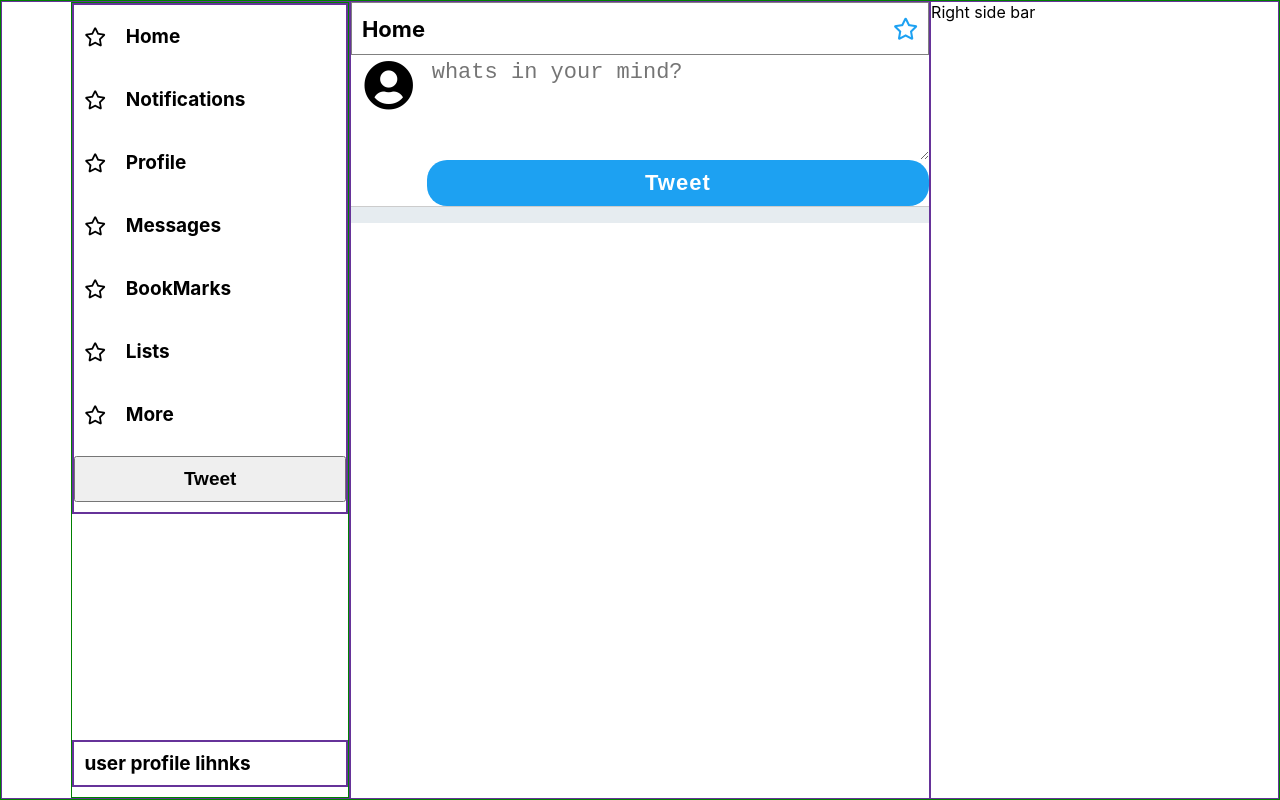
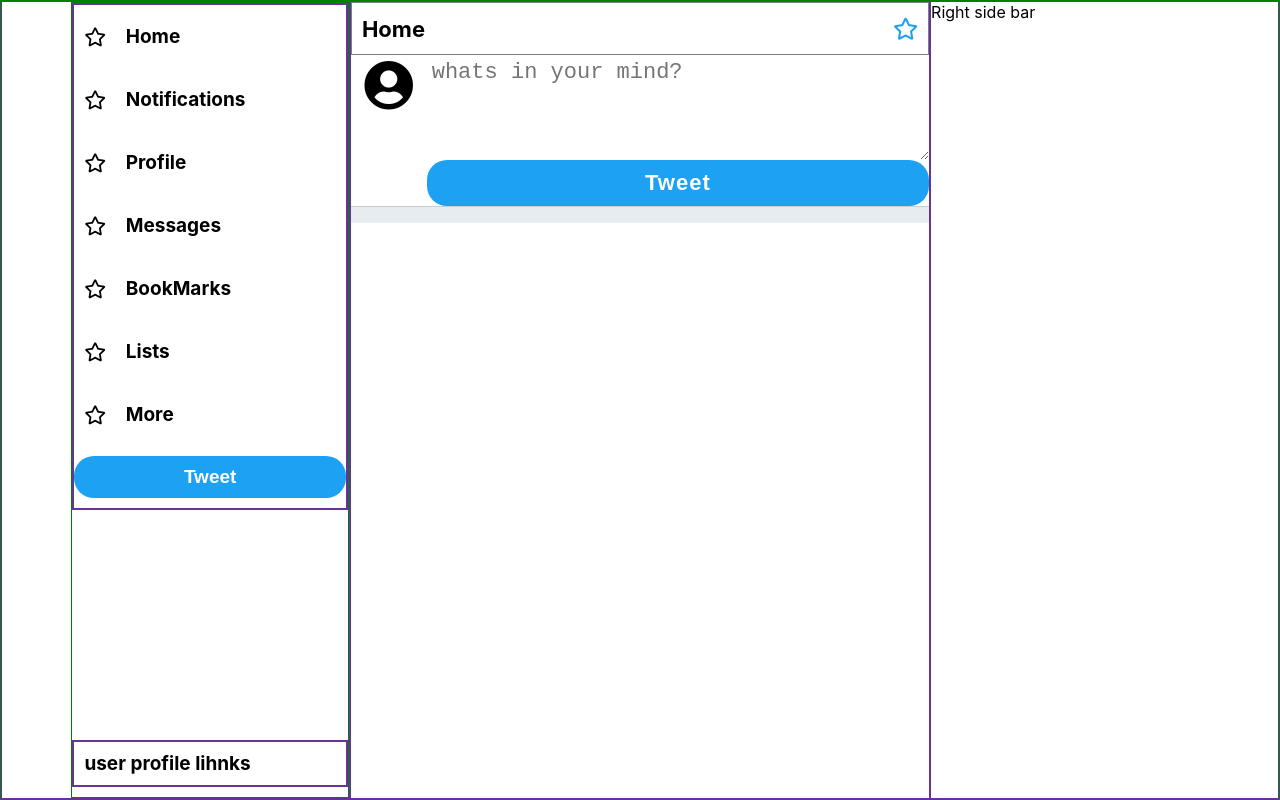
Before and after one commit to atulnitrr/tf, a React (Create React App) app: page / in a window 1280 px wide. Built offline with nearby package versions, Linux system fonts and the light colour scheme.

Commit message:
Added side bara container

```diff
--- a/src/App.css
+++ b/src/App.css
@@ -52,12 +52,11 @@
   font-weight: bold;
   font-size: 19px;
   cursor: pointer;
-  transition: all 0.2s;
+  transition: all 0.5s;
 }
 
 .l-navlinks-item {
   display: flex;
-
   align-items: center;
 }
 
@@ -66,13 +65,31 @@
   padding-left: 10px;
 }
 
-.l-navlinks button:hover,
 .l-navlinks div:hover {
   background-color: gray;
   border: none;
   border-radius: 10px;
   color: rgb(29, 161, 242);
   background-color: rgba(29, 161, 242, 0.2);
+  transform: scale(1.1);
+}
+
+.ln-tweet-btn {
+  background-color: rgba(29, 161, 242, 1);
+  border: none;
+  border-radius: 20px;
+  color: #fff;
+  transition: all 1s;
+}
+
+.ln-tweet-btn:hover {
+  background-color: rgba(29, 161, 253, 1);
+  transform: scale(1.1);
+  /* color: #000; */
+}
+
+.ln-tweet-btn:hover {
+  background-color: rgba(29, 161, 242);
 }
 
 .user-profile-link {
--- a/src/components/LeftSideBar.js
+++ b/src/components/LeftSideBar.js
@@ -33,7 +33,7 @@ function LeftSideBar() {
             <i class="far fa-star"></i>
             <p>More</p>
           </div>
-          <button>Tweet</button>
+          <button className="ln-tweet-btn">Tweet</button>
         </div>
         <div className="user-profile-link">user profile lihnks</div>
       </div>
```
